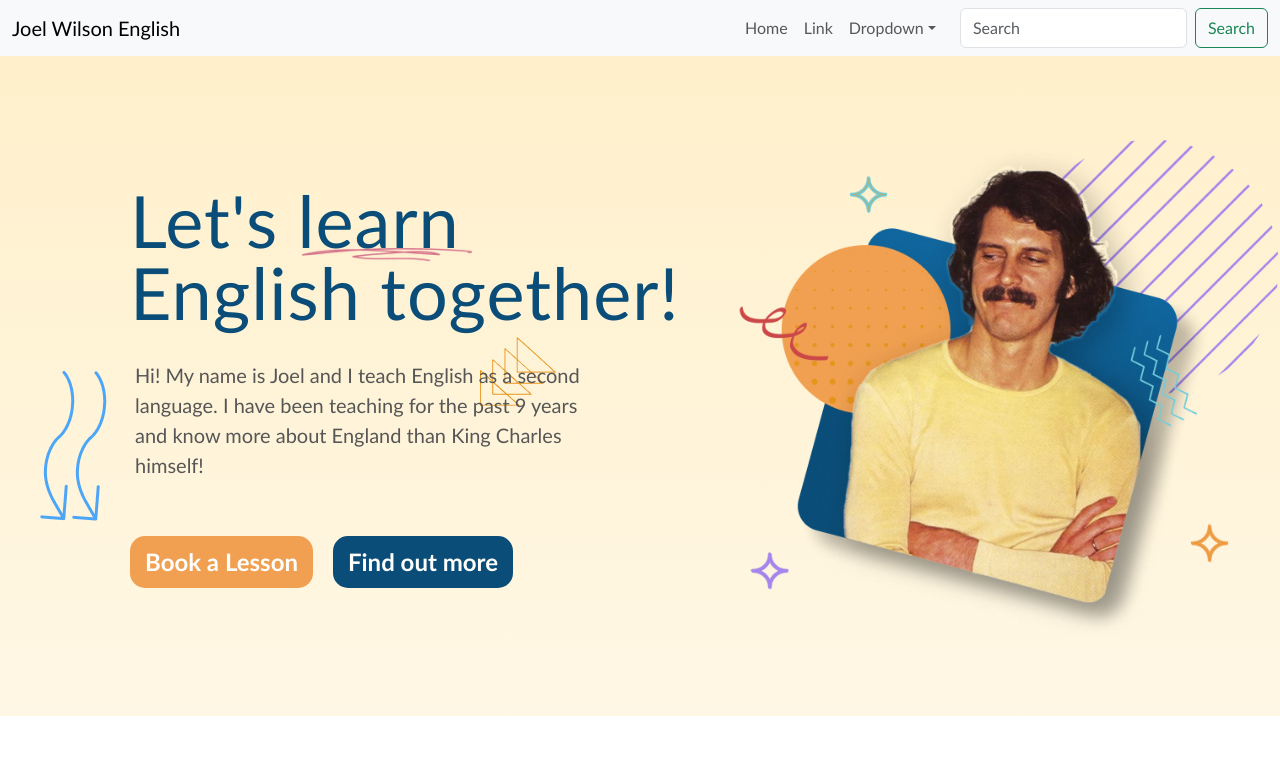
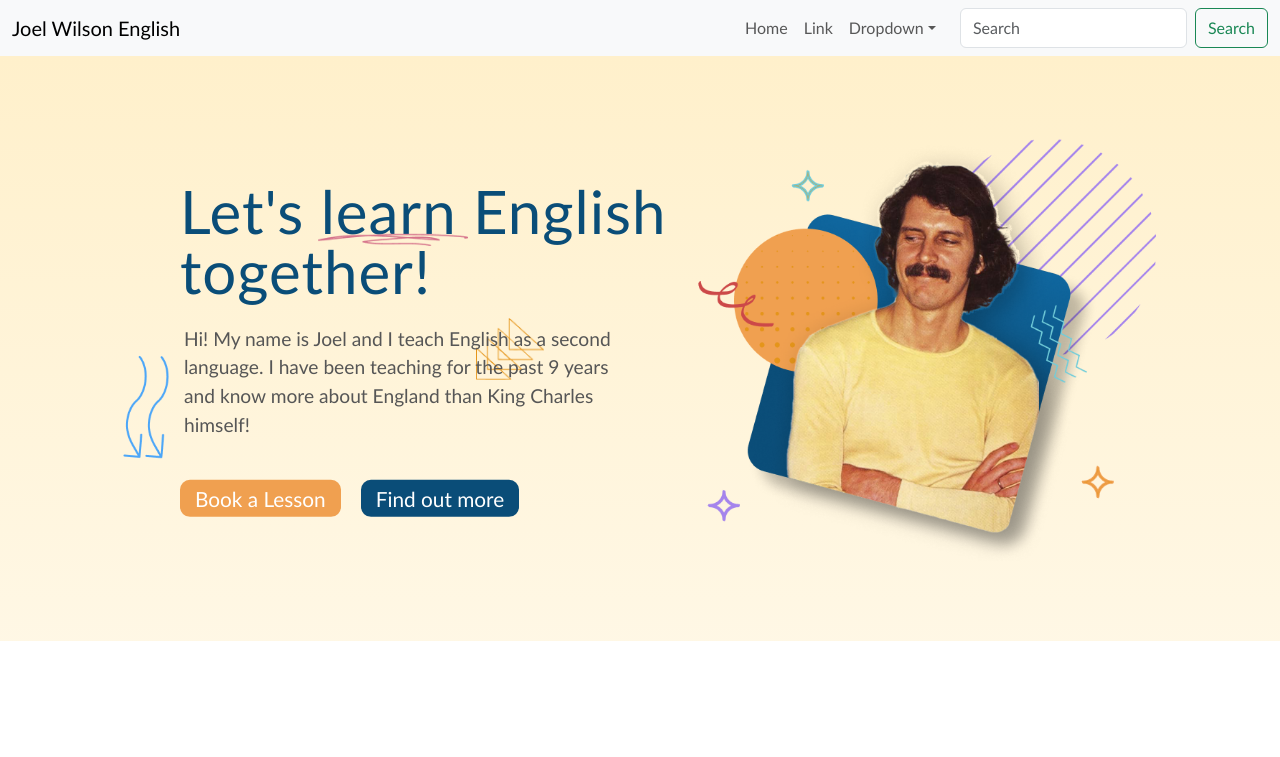
Before and after one commit to jimmybombimmy/joel-wilson-english, a React (Vite) app: page / in a window 1280 px wide. Shown: the top 757 px of the page. Built offline with nearby package versions, Linux system fonts and the light colour scheme.

Commit message:
responsive design started for hero section -- diff between laptop and desktop sizes

```diff
--- a/src/components/home/Hero/Hero.css
+++ b/src/components/home/Hero/Hero.css
@@ -2,11 +2,17 @@
   --heroLRHeight: 500px;
   --heroLRWidth: 574px;
   width: 100%;
-  /* height: 800px; */
   padding: 80px 50px;
   background: linear-gradient(rgb(255, 240, 203, 1), rgb(255, 240, 203, 0.5));
+  display: flex;
+  justify-content: center;
+}
+
+#heroInner {
   display: grid;
   grid-template-columns: auto min-content;
+
+  /* width in media */
 }
 
 #heroLeft {
@@ -15,15 +21,17 @@
   align-content: center;
   height: var(--heroLRHeight);
   width: var(--heroLRWidth);
-  margin-left: 80px;
   grid-column: 1 / 2;
   grid-row: 1 / 2;
+
+  /* margin-left in media */
 }
 
 #triangleArrows {
   position: relative;
-  left: 350px;
-  bottom: 15px;
+
+  /* size and position in media */
+
 }
 
 #heroInfo {
@@ -33,43 +41,46 @@
 }
 
 #heroTitle {
-  font-size: 4.5rem;
   line-height: 100%;
   letter-spacing: 1px;
   color: #0a4d78;
+
+  /* margin-bottom in media */
+  /* font-size in media */
 }
 
 #learnUnderline {
   position: relative;
-  bottom: 95px;
-  left: 172px;
-  width: 170px;
+
+  /* size and position in media */
 }
 
 #heroParagraph {
-  /* margin-top: 20px; */
-  padding-left: 5px;
+  padding-left: 4px;
   max-width: 460px;
-  font-size: 1.25rem;
   line-height: 150%;
   color: #565656;
+
+  /* margin-bottom in media */
+  /* font-size in media */
 }
 
 #wavyArrows {
   position: absolute;
-  right: 540px;
-  bottom: 40px;
+
+  /* position and size in media */
 }
 
 .heroButtons {
   margin-top: 40px;
   margin-right: 20px;
   color: white;
-  font-weight: bold;
-  font-size: 1.5rem;
-  border-radius: 15px;
-  padding: 8px 15px;
+  font-weight: 500;
+  border-radius: 10px;
+  padding: 3px 15px;
   border: none;
+
+  /* font-size in media */
 }
 
 .heroButton1 {
@@ -90,6 +101,102 @@
 
 #heroImg {
   aspect-ratio: var(--heroLRWidth) / var(--heroLRHeight);
-  max-height: 500px;
+  display: grid;
   margin: auto;
+
+  /* size in media */
 }
+
+@media (min-width: 1400px) {
+
+  #heroLeft {
+    margin-left: 60px;
+  }
+
+  #learnUnderline {
+    bottom: 95px;
+    left: 172px;
+    width: 170px;
+  }
+
+  #triangleArrows {
+    height: 69px;
+    left: 350px;
+    bottom: 15px;
+  }
+
+  #heroTitle {
+    font-size: 4.5rem;
+    margin-bottom: 8px;
+  }
+
+  #heroParagraph {
+    font-size: 1.3rem;
+    margin-bottom: 16px;
+  }
+
+  #wavyArrows {
+    right: 540px;
+    bottom: 40px;
+  }
+
+  .heroButtons {
+    font-size: 1.3rem;
+  }
+
+  #heroImg {
+    max-height: 500px;
+  }
+
+  #heroInner {
+    width: 1250px;
+  }
+}
+
+@media (min-width: 992px) and (max-width: 1399px) {
+  #heroInner {
+    --heroLRHeight: 425px;
+    --heroLRWidth: 488px;
+    width: 1000px;
+  }
+
+  #heroLeft {
+    margin-left: 40px;
+  }
+
+  #triangleArrows {
+    height: 62px;
+    left: 296px;
+  }
+
+  #heroTitle {
+    font-size: 3.75rem;
+    margin-bottom: 0px;
+  }
+
+  #learnUnderline {
+    bottom: 74px;
+    left: 138px;
+    width: 150px;
+  }
+
+  #heroParagraph {
+    font-size: 1.2rem;
+    margin-bottom: 0px;
+  }
+
+  #wavyArrows {
+    height: 140px;
+    right: 460px;
+    bottom: 40px;
+  }
+
+  .heroButtons {
+    font-size: 1.3rem;
+  }
+
+  #heroImg {
+    align-self: center;
+    max-height: 425px;
+  }
+}
--- a/src/components/home/Hero/Hero.jsx
+++ b/src/components/home/Hero/Hero.jsx
@@ -1,10 +1,15 @@
-import "../Hero/Hero.css"
-import { triangleArrows, learnUnderline, wavyArrows, michaelInABox } from "../../../assets/home/home-images"
+import "../Hero/Hero.css";
+import {
+  triangleArrows,
+  learnUnderline,
+  wavyArrows,
+  michaelInABox,
+} from "../../../assets/home/home-images";
 
-
-export default  function HeroSection(homeImg) {
+export default function HeroSection(homeImg) {
   return (
     <section id="heroSection" data-interval="false">
+      <div id="heroInner">
         <section id="heroLeft">
           <img id="triangleArrows" src={triangleArrows} alt="" />
           <article id="heroInfo">
@@ -23,6 +28,7 @@ export default  function HeroSection(homeImg) {
         <section id="heroRight">
           <img id="heroImg" src={michaelInABox} alt="michael-box" />
         </section>
+      </div>
     </section>
-  )
+  );
 }
```
Lines whose indentation alone changed are shown as unchanged.
